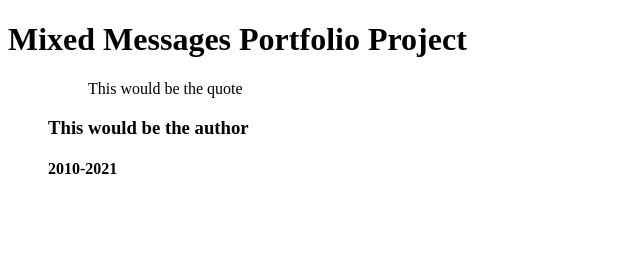
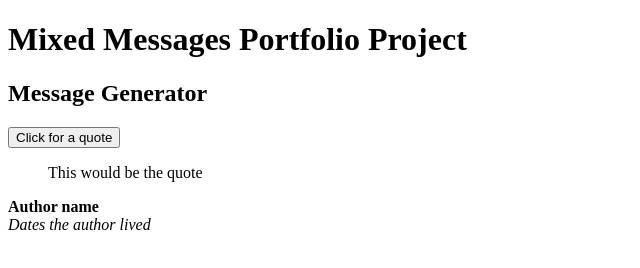
Before and after one commit to joshua-mcfield99/Mixed_messages, a website: page index.html in a window 1280 px wide. Shown: the whole page, without its empty margins (0-640 px from the left). Drawn offline with Linux system fonts and the light colour scheme.

Commit message:
add buttons and titles

```diff
--- a/index.html
+++ b/index.html
@@ -13,13 +13,17 @@
 <body>
     <div class="container">
         <h1 class="main-title">Mixed Messages Portfolio Project</h1>
-        <figure>
+        <h2>Message Generator</h2>
+        <button>Click for a quote</button>
             <blockquote>
-                <p class="quote">This would be the quote</p>
+                <p class="quote" id="author-quote">This would be the quote</p>
             </blockquote>
             <figcaption>
-                <h3 class="author">This would be the author</h3>
-                <h4 class="date">2010-2021</h4>
+                <p>
+                    <Strong id="author-name">Author name</Strong>
+                    <br>
+                    <em id="author-date">Dates the author lived</em>
+                </p>
             </figcaption>
         </figure>
     </div>
```
